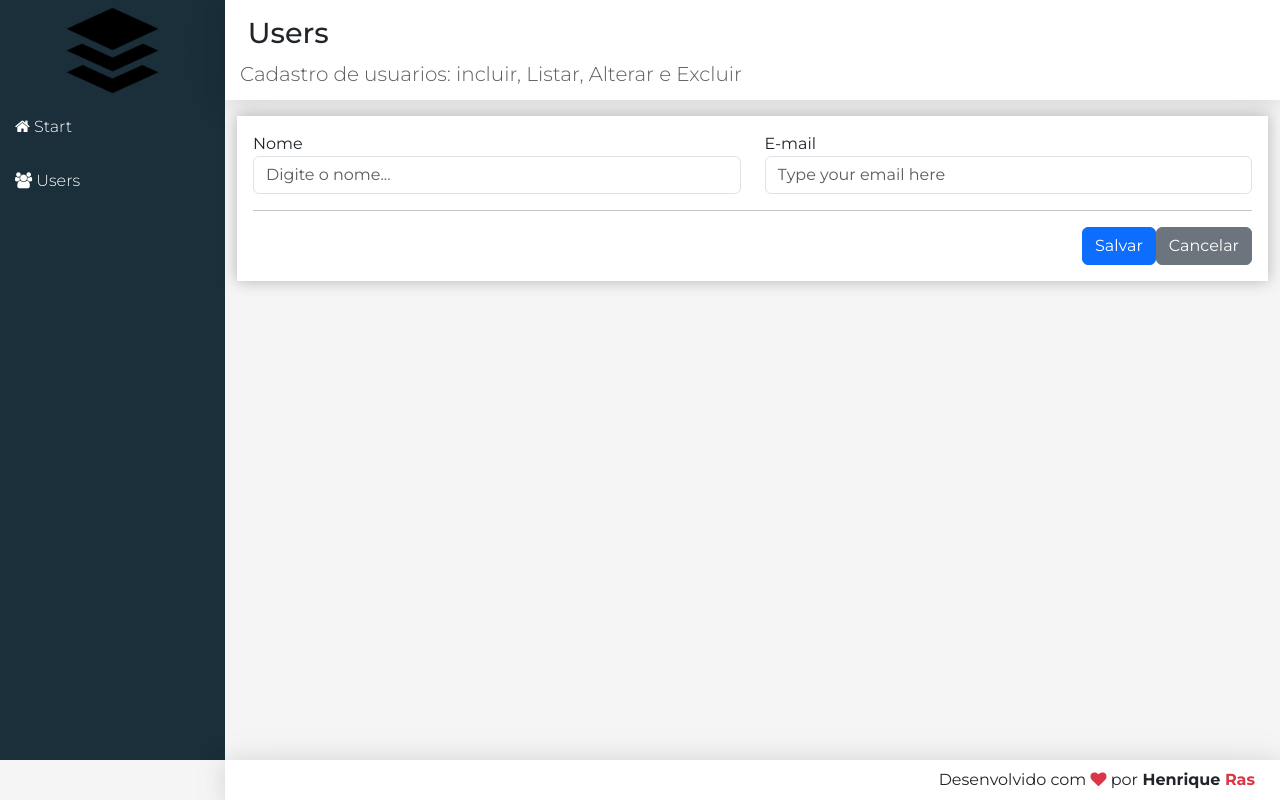
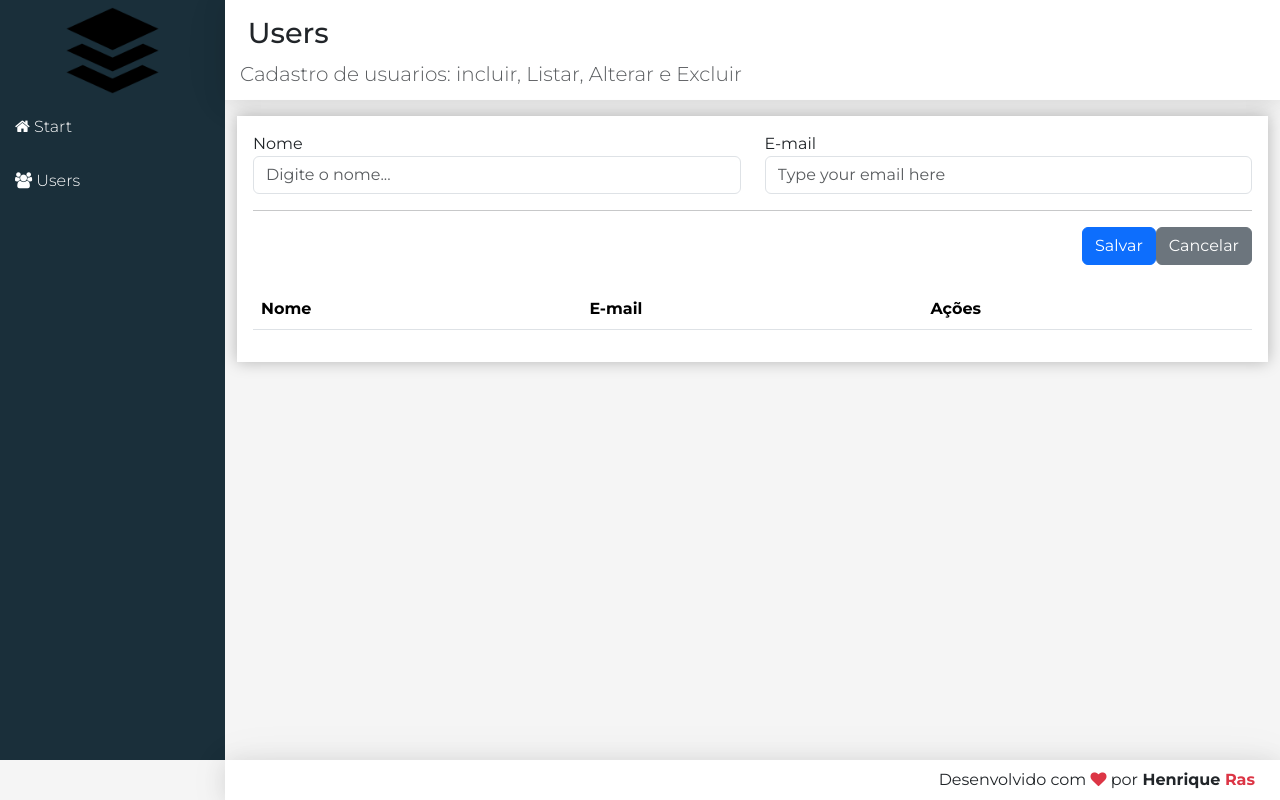
Before and after one commit to HenriqueRas1/crud-react, a React (Create React App) app in the folder frontend/: page /user in a window 1280 px wide. Built offline with nearby package versions, Linux system fonts and the light colour scheme.

Commit message:
fix user crud

```diff
--- a/frontend/src/components/user/UserCrud.jsx
+++ b/frontend/src/components/user/UserCrud.jsx
@@ -46,7 +46,7 @@
     // Implementa método para atualizar lista de usuários
     getUpdatedList(user, add = true) {
         const list = this.state.list.filter(u => u.id !== user.id)
-        if(add) list.unshift(user)
+        if(user) list.unshift(user)
         return list
     }
 
@@ -107,8 +107,46 @@
 
     remove(user) {
         axios.delete(`${baseUrl}/${user.id}`).then(resp => {
-            const list = this.state.list.filter(u => u !== user)
+            const list = this.getUpdatedList(null)
             this.setState({ list })
+        })
+    }
+
+    renderTable() { // render da tabela de usuarios}
+        return (
+            <table className="table mt-4">
+                <thead>
+                    <tr>
+                        <th>Nome</th>
+                        <th>E-mail</th>
+                        <th>Ações</th>
+                    </tr>
+                </thead>
+                <tbody>
+                    {this.renderRows()}
+                </tbody>
+            </table>
+        )
+    }
+    // render das linhas da tabela de usuarios
+    renderRows() {
+        return this.state.list.map(user => {
+            return (
+                <tr key={user.id}>
+                    <td>{user.name}</td>
+                    <td>{user.email}</td>
+                    <td>
+                        <button className="btn btn-warning"
+                            onClick={() => this.load(user)}>
+                            <i className="fa fa-pencil"></i>
+                        </button>
+                        <button className="btn btn-danger ml-2"
+                            onClick={() => this.remove(user)}>
+                            <i className="fa fa-trash"></i>
+                        </button>
+                    </td>
+                </tr>
+            )
         })
     }
 
@@ -118,6 +156,7 @@
         return (
             <Main {...headerProps}>
                 {this.renderForm()}
+                {this.renderTable()}
             </Main>
         )
     }
```
